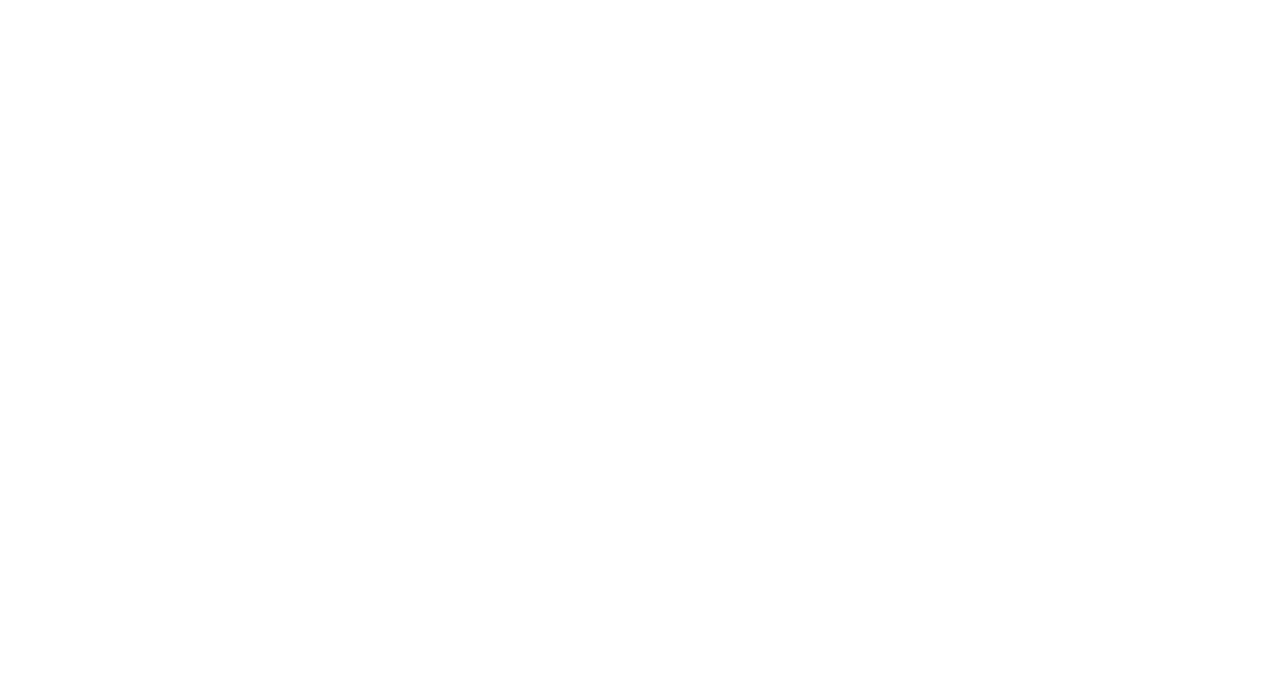
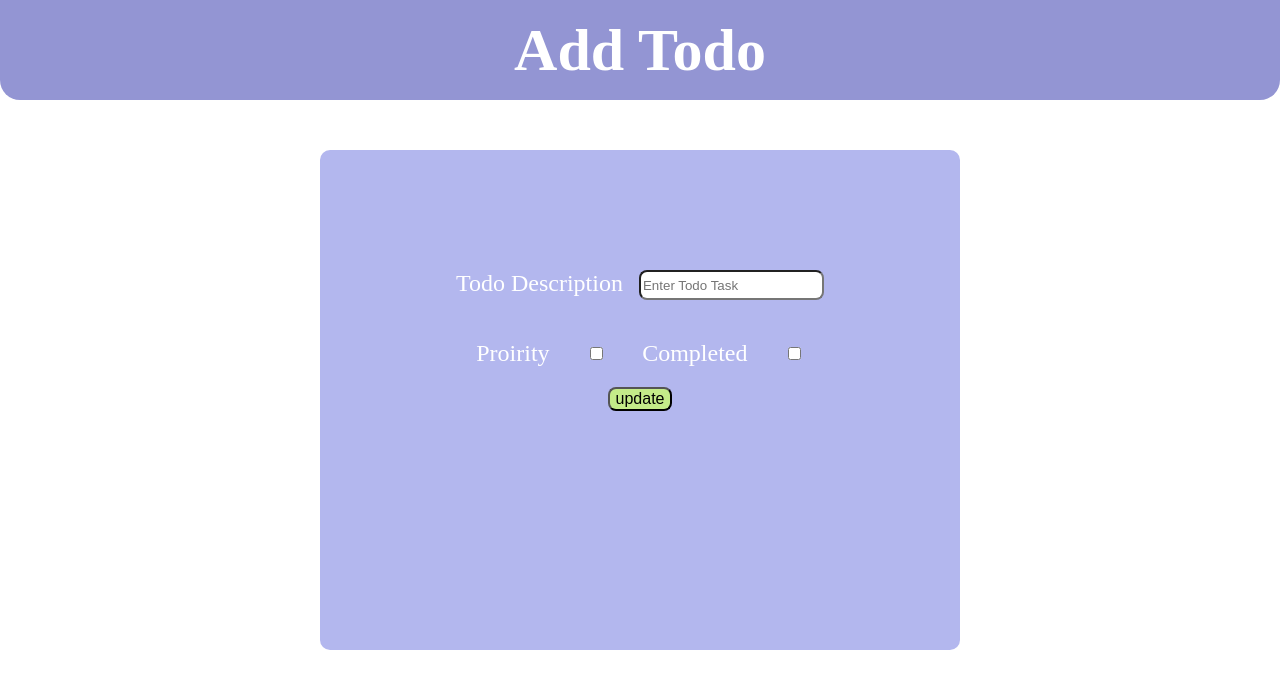
Before and after one commit to Samvardhan163/todoapp_frontend, a React app: page /create/1 in a window 1280 px wide. Before the commit this address had no page. Shown: the top 688 px of the page. Built offline with nearby package versions, Linux system fonts and the light colour scheme; no server answers; a web font is replaced by a local one.

Commit message:
Added Form Feature for Adding and Updating the todo Task

```diff
--- a/src/App.js
+++ b/src/App.js
@@ -9,6 +9,7 @@
         <Routes>
           <Route path="/" element={<TodoPage />} />
           <Route path="/create" element={<AddFormPage></AddFormPage>} />
+          <Route path="/create/:id" element={<AddFormPage></AddFormPage>} />
         </Routes>
       </Router>
     </div>
--- a/src/api/useFetch/useFetch.jsx
+++ b/src/api/useFetch/useFetch.jsx
@@ -16,7 +16,7 @@
               console.log(res);
               throw Error("Data is not fetched");
             }
-            return res;
+            return res.data;
           })
           .then((data) => {
             setdata(data);
--- a/src/components/Form/Form.jsx
+++ b/src/components/Form/Form.jsx
@@ -1,18 +1,68 @@
-import React from "react";
+import React, { useEffect, useState } from "react";
 import "./Form.css";
+import { useNavigate } from "react-router-dom";
+import { useParams } from "react-router-dom";
+import useFetch from "../../api/useFetch/useFetch";
 export default function Form() {
+  const [description, Setdescription] = useState("");
+  const [completed, Setcompleted] = useState("");
+  const [priority, Setpriority] = useState("");
+  const { id } = useParams();
+  function operation(id) {
+    if (id > 0) {
+      return "update";
+    } else {
+      return "Add ";
+    }
+  }
+  const {
+    data: todo,
+    isPending,
+    error,
+  } = useFetch("http://localhost:8080/api/todo/" + id);
+
+  useEffect(() => {
+    if (todo) {
+      Setdescription(todo.description);
+      Setcompleted(todo.completed);
+      Setpriority(todo.priority);
+    }
+  }, [todo]);
+  console.log(completed);
   return (
     <div className="form-container">
       <form className="todo-form">
         <div className="todo-text">
           <label>Todo Description</label>
-          <input type="text" placeholder="Enter Todo Task" required></input>
+          <input
+            type="text"
+            placeholder="Enter Todo Task"
+            value={description}
+            required
+            onChange={(e) => {
+              Setdescription(e.target.value);
+            }}
+          ></input>
         </div>
         <div className="todo-checkbox">
           <label>Proirity</label>
-          <input type="checkbox"></input>
+          <input
+            type="checkbox"
+            checked={priority}
+            onClick={() => {
+              Setpriority(!priority);
+            }}
+          ></input>
+          <label>Completed</label>
+          <input
+            type="checkbox"
+            checked={completed}
+            onClick={() => {
+              Setcompleted(!completed);
+            }}
+          ></input>
         </div>
-        <button className="form-submit">Add</button>
+        <button className="form-submit">{operation(id)}</button>
       </form>
     </div>
   );
--- a/src/components/TodoList/TodoList.jsx
+++ b/src/components/TodoList/TodoList.jsx
@@ -3,12 +3,13 @@
 import TodoFooter from "../TodoFooter/TodoFooter";
 import { FaEdit, FaStar, FaTrash } from "react-icons/fa";
 import "./TodoList.css";
+import { useNavigate } from "react-router-dom";
 export default function TodoList(props) {
   const [todos, SetTodos] = useState([]);
-
+  const navigate = useNavigate();
   useEffect(() => {
     console.log(props.todos);
-    SetTodos(props.todos.data ? props.todos.data : []);
+    SetTodos(props.todos ? props.todos : []);
   }, [props]);
 
   function updateTodo(id) {
@@ -59,7 +60,13 @@
               }}
             ></FaStar>
             <FaTrash className="todo-delete"></FaTrash>
-            <FaEdit className="todo-edit"></FaEdit>
+            <FaEdit
+              className="todo-edit"
+              onClick={() => {
+                navigate(`/create/${todo.id}`);
+                console.log(todo.id);
+              }}
+            ></FaEdit>
           </div>
         ))}
       </div>
```
Also changed, not shown: 1 other file (tests, documents, lock files or other folders).
